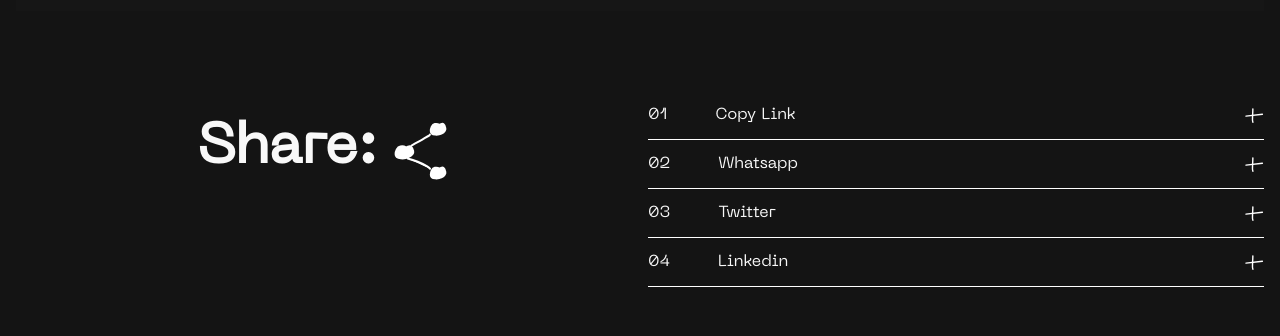
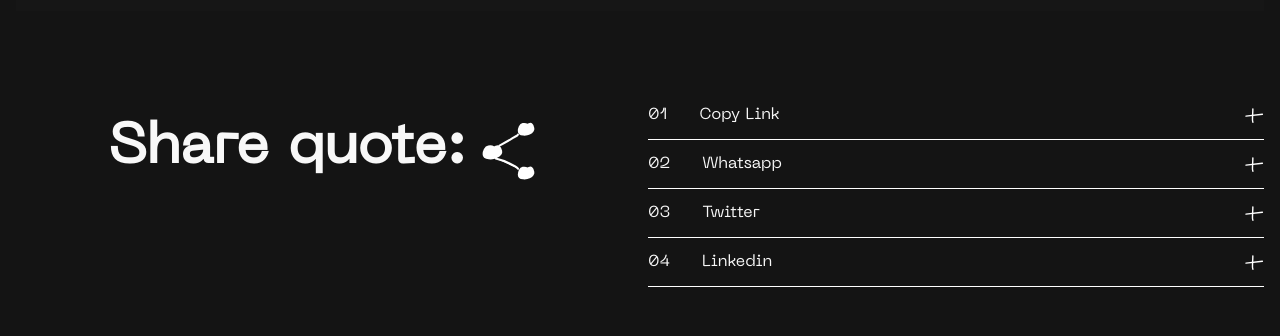
Before and after one commit to allanmosesfernandes/MomentoMori2022, a React (Create React App) app: page / in a window 1280 px wide. Shown: the part 1600-1936 px from the top of the page. Built offline with nearby package versions, Linux system fonts and the light colour scheme; no server answers; a web font is replaced by a local one.

Commit message:
link-complete

```diff
--- a/src/components/SocialShare/StyledSocials.js
+++ b/src/components/SocialShare/StyledSocials.js
@@ -21,6 +21,8 @@
   h2 {
     font-size: 2rem;
     align-items: center;
+    justify-content: flex-start;
+
     img {
         width: 30px;
         height: 30px;
@@ -34,7 +36,7 @@
 export const StyledList = styled.ul`
 li {
     display: flex;
-    gap: 3rem;
+    gap: 2rem;
     transition: transform 2000ms ease-in-out;
     transition-delay: 0.1s;
     border-bottom: 1px solid white;
@@ -64,7 +66,12 @@
         width: 20px;
         height: 20px;
     }
-
+button.react-share__ShareButton {
+    display: flex;
+    width: 100%;
+    align-items: center;
+    gap: 2rem;
+}
 }
     @media only screen and (max-width: 600px) {
       //code goes here
--- a/src/components/SocialShare/socialShare.jsx
+++ b/src/components/SocialShare/socialShare.jsx
@@ -23,7 +23,7 @@
   return (
     <SocialsContainer className='quote-container'>
       <div>
-        <h2>Share: <img src={ShareIcon} alt="Share Icon"/></h2>
+        <h2>Share quote: <img src={ShareIcon} alt="Share Icon"/></h2>
       </div>
       <div>
         <StyledList>
@@ -35,25 +35,25 @@
             <img src={Plus} alt="Plus Sign" />
           </li>
           <li>
-            <p className="number">02</p>
             <WhatsappShareButton url={shareURL}>
-              Whatsapp
+              <p className="number">02</p>
+                Whatsapp
+              <img src={Plus} alt="Plus Sign" />
             </WhatsappShareButton>
-            <img src={Plus} alt="Plus Sign" />
           </li>
           <li>
-            <p className="number">03</p>
             <TwitterShareButton url={shareURL}>
-              Twitter
+              <p className="number">03</p>
+                Twitter
+              <img src={Plus} alt="Plus Sign" />
             </TwitterShareButton>
-            <img src={Plus} alt="Plus Sign" />
           </li>
           <li>
+            <LinkedinShareButton url={shareURL}>
             <p className="number">04</p>
-              <LinkedinShareButton url={shareURL}>
-                Linkedin
-              </LinkedinShareButton>
+              Linkedin
             <img src={Plus} alt="Plus Sign" />
+            </LinkedinShareButton>
           </li>
 
         </StyledList>
```
